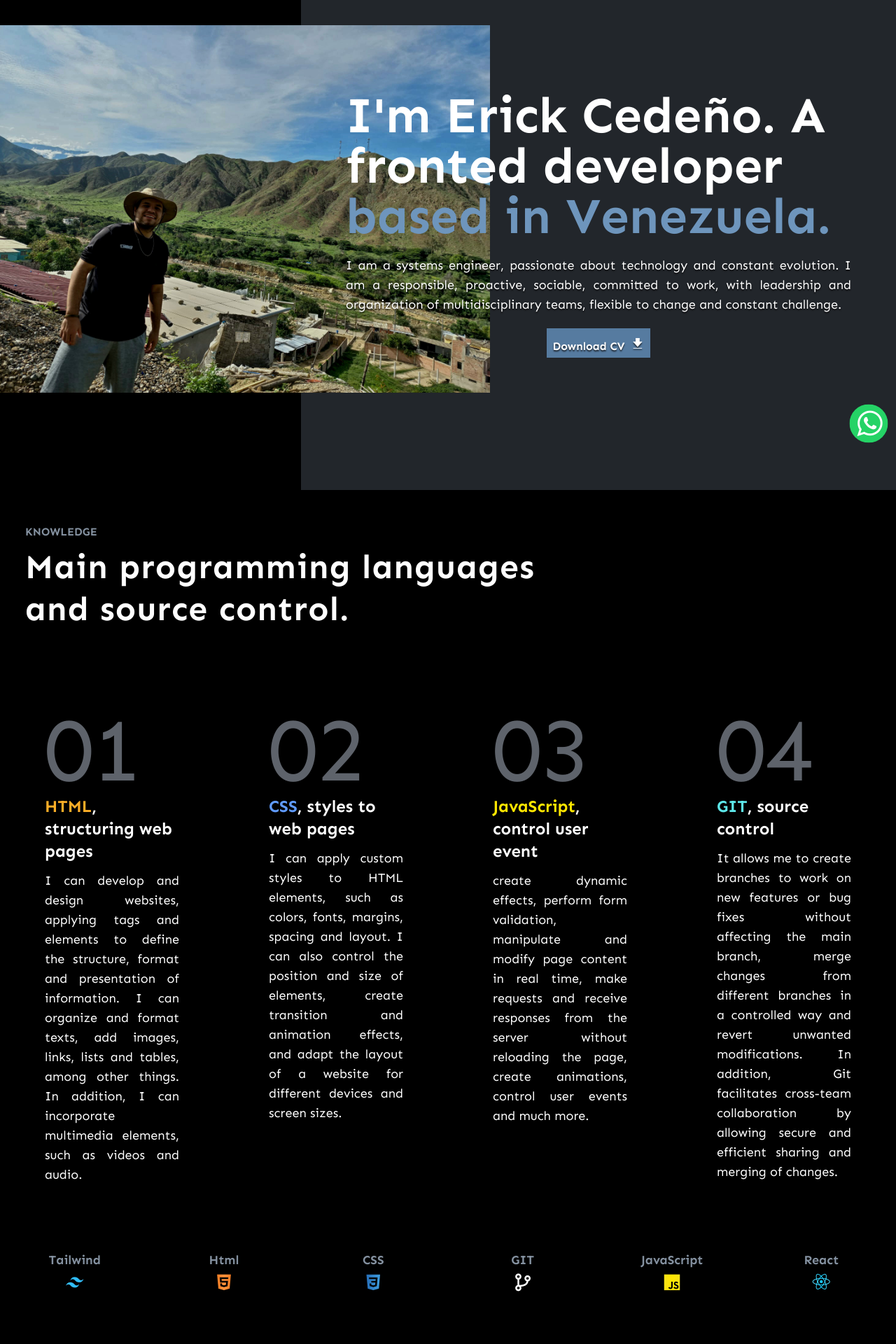
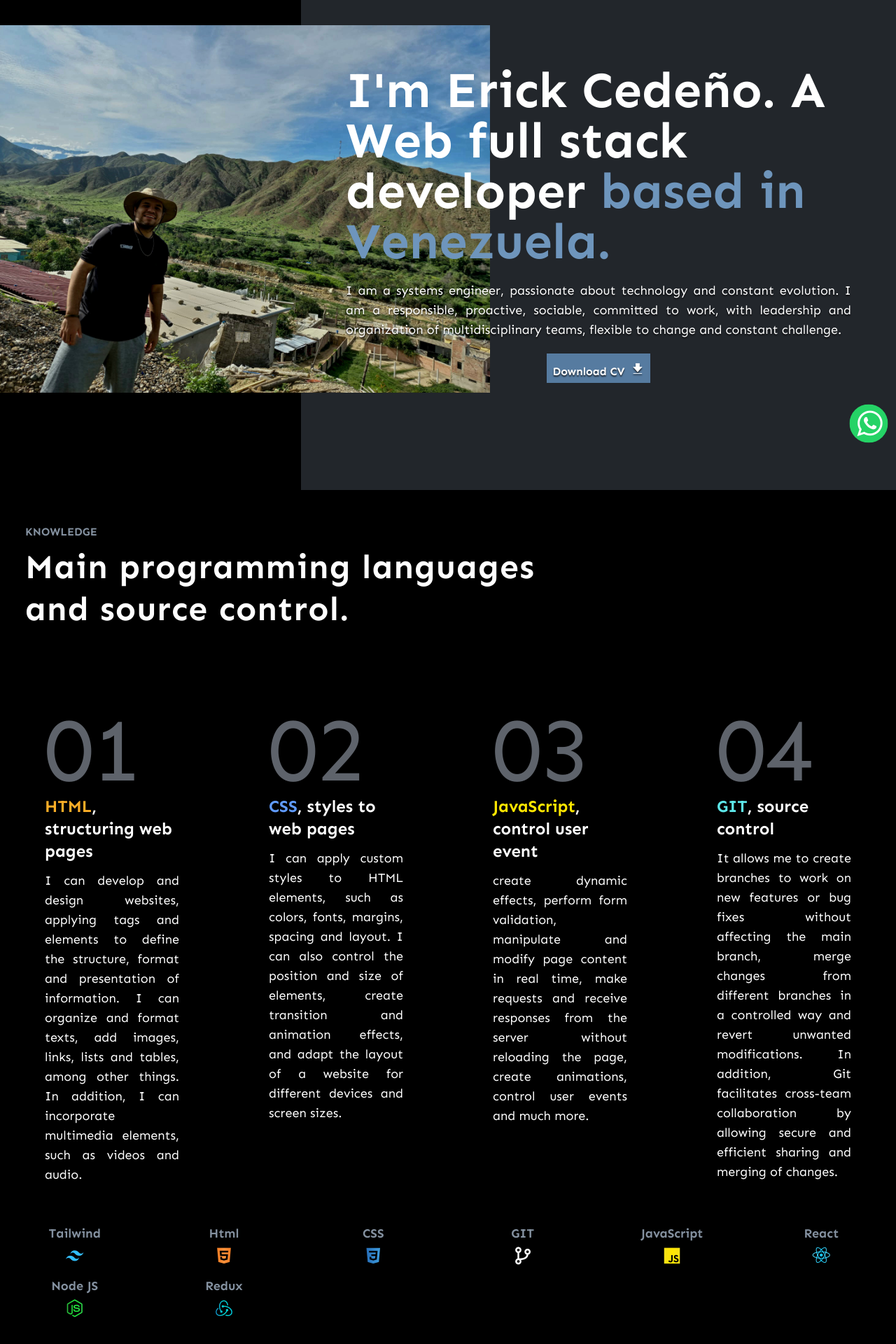
Before and after one commit to ErickCoder/portfolio, a React (Vite) app: page / in a window 1280 px wide. Shown: the part 140-2060 px from the top of the page at 70% size. Built offline with nearby package versions, Linux system fonts and the light colour scheme.

Commit message:
Adding new information

```diff
--- a/src/components/Languages.jsx
+++ b/src/components/Languages.jsx
@@ -3,11 +3,9 @@ import React from "react";
 const Languages = () => {
   return (
     <section className="  grid grid-cols-2 h-[320px] pt-0 justify-items-center md:grid-cols-6 md:h-[150px] md:items-center  text-3xl font-sen">
-
       <div className="flex flex-col text-center justify-e font-sen font-semibold text-lg">
         <span className="text-[#8491A0]">Tailwind</span>
         <span>
-
           <i className="bx bxl-tailwind-css text-3xl  from-[#38BDF8] via-[#2ebdfa] to-[#38BDF8] bg-gradient-to-r bg-clip-text text-transparent"></i>
         </span>
       </div>
@@ -15,36 +13,50 @@ const Languages = () => {
       <div className="flex flex-col text-center justify-e font-sen font-semibold text-lg">
         <span className="text-[#8491A0]">Html</span>
         <span>
-        <i className='bx text-3xl bxl-html5 from-orange-500 via-orange-400 to-orange-500  bg-gradient-to-r bg-clip-text text-transparent'></i>
+          <i className="bx text-3xl bxl-html5 from-orange-500 via-orange-400 to-orange-500  bg-gradient-to-r bg-clip-text text-transparent"></i>
         </span>
-
       </div>
       <div className="flex flex-col text-center justify-e font-sen font-semibold text-lg">
         <span className="text-[#8491A0]">CSS</span>
         <span>
-        <i className='text-3xl bx bxl-css3 from-[#2062AF] #399DD9 to-[#44a8e6] bg-gradient-to-r bg-clip-text text-transparent' ></i>
+          <i className="text-3xl bx bxl-css3 from-[#2062AF] #399DD9 to-[#44a8e6] bg-gradient-to-r bg-clip-text text-transparent"></i>
         </span>
       </div>
       <div className="flex flex-col text-center justify-e font-sen font-semibold text-lg">
         <span className="text-[#8491A0]">GIT</span>
         <span>
-        <i className='text-3xl bx bx-git-branch text-white' ></i>
+          <i className="text-3xl bx bx-git-branch text-white"></i>
         </span>
       </div>
       <div className="flex flex-col text-center justify-e font-sen font-semibold text-lg">
         <span className="text-[#8491A0]">JavaScript</span>
         <span>
-        <i className='text-3xl bx bxl-javascript from-[#F5E01F] via-[#ffe600] to-[#F5E01F] bg-gradient-to-r bg-clip-text text-transparent'  ></i>
+          <i className="text-3xl bx bxl-javascript from-[#F5E01F] via-[#ffe600] to-[#F5E01F] bg-gradient-to-r bg-clip-text text-transparent"></i>
         </span>
       </div>
       <div className="flex flex-col text-center justify-e font-sen font-semibold text-lg">
         <span className="text-[#8491A0]">React</span>
         <span>
-        <i className='text-3xl bx bxl-react from-[#62DCFC] via-[#15c1ec] to-[#62DCFC] bg-gradient-to-r bg-clip-text text-transparent'></i>
+          <i className="text-3xl bx bxl-react from-[#62DCFC] via-[#15c1ec] to-[#62DCFC] bg-gradient-to-r bg-clip-text text-transparent"></i>
+        </span>
+      </div>
+
+      <div className="flex flex-col text-center justify-e font-sen font-semibold text-lg">
+        <span className="text-[#8491A0]">Node JS</span>
+
+        <span>
+          <i className="text-3xl bx bxl-nodejs from-[#2da839] via-[#1fea3a] to-[#31ca4f] bg-gradient-to-r bg-clip-text text-transparent"></i>
         </span>
       </div>
 
 
+      <div className="flex flex-col text-center justify-e font-sen font-semibold text-lg">
+        <span className="text-[#8491A0]">Redux</span>
+
+        <span>
+          <i className="text-3xl bx bxl-redux from-[#1482cb] via-[#02d4d0] to-[#00d6f2] bg-gradient-to-r bg-clip-text text-transparent"></i>
+        </span>
+      </div>
     </section>
   );
 };
--- a/src/components/Presentation.jsx
+++ b/src/components/Presentation.jsx
@@ -45,7 +45,7 @@ const Presentation = () => {
           </div>
           <div className="flex flex-col md:p-11 lg:p-14 xl:p-16 min-[1600px]:p-4 gap-5 p-5 md:justify-center md:z-10">
             <h1 className="text-3xl font-bold md:text-4xl lg:text-5xl xl:text-7xl min-[1600px]:text-8xl  text-white ">
-              I'm Erick Cedeño. A fronted developer{" "}
+              I'm Erick Cedeño. A Web full stack developer{" "}
               <span data-text='based in Venezuela.' className="text-[#6e95bc]">based in Venezuela. </span>
             </h1>
             <p className="color__text lg:text-lg min-[1700px]:text-lg text-[#ffffff] text-justify">
```
Lines whose indentation alone changed are shown as unchanged.
